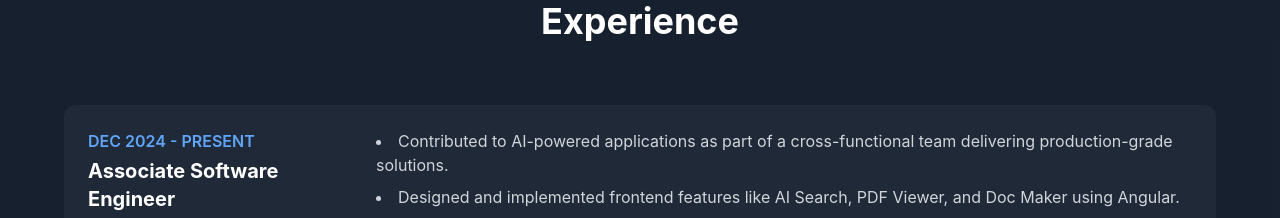
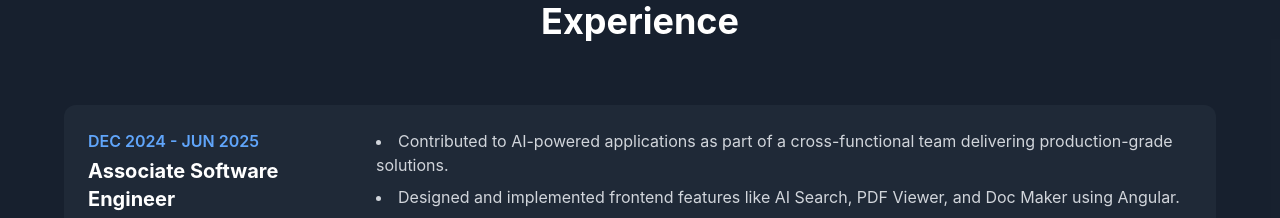
Before and after one commit to Shelomi201031/ShelomiPortfolio, a React (Create React App) app: page / in a window 1280 px wide. Shown: the part 1740-1958 px from the top of the page. Built offline with nearby package versions, Linux system fonts and the light colour scheme.

Commit message:
changed ASE duration

```diff
--- a/src/components/Portfolio.js
+++ b/src/components/Portfolio.js
@@ -404,7 +404,7 @@ const Portfolio = () => {
               <div className="flex flex-col md:flex-row md:items-start gap-4">
                 <div className="md:w-1/4">
                   <span className="text-blue-400 font-semibold">
-                    DEC 2024 - PRESENT
+                    DEC 2024 - JUN 2025
                   </span>
                   <h3 className="text-xl font-bold mt-1">
                     Associate Software Engineer
```
